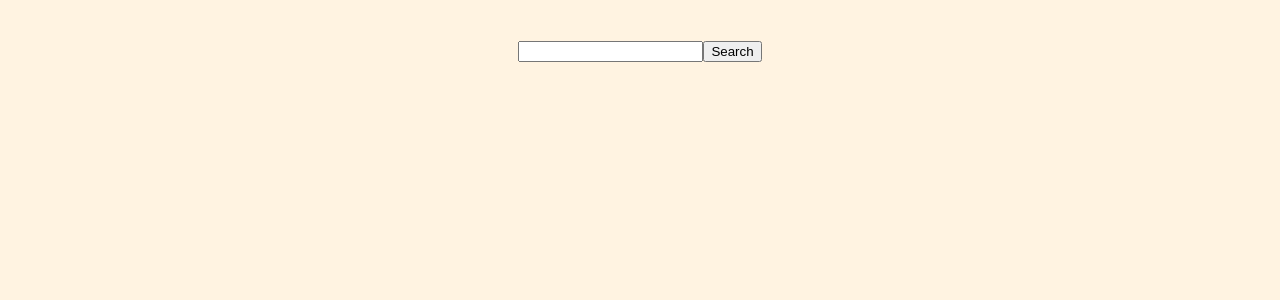
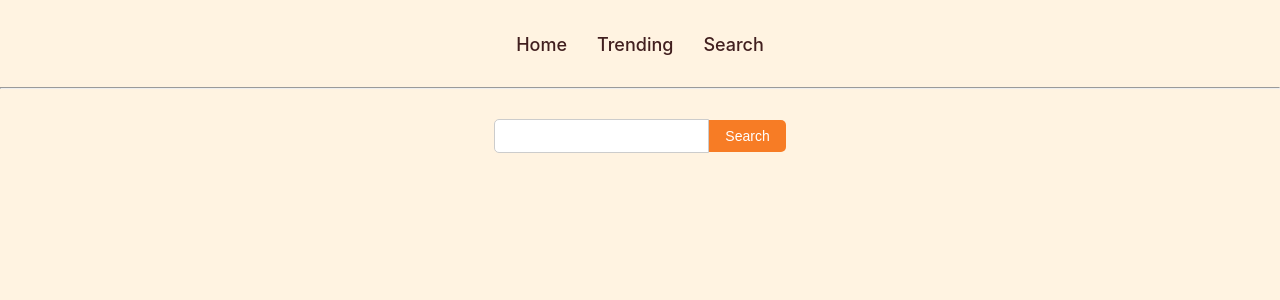
Before and after one commit to fikriwado/exercise-gengigih2, a React (Create React App) app: page /search in a window 1280 px wide. Shown: the top 300 px of the page. Built offline with nearby package versions, Linux system fonts and the light colour scheme.

Commit message:
3 page, home, tranding, search

```diff
--- a/src/App.css
+++ b/src/App.css
@@ -1,6 +1,6 @@
 body {
   background-color: #fff3e1;
-  padding: 40px;
+  padding-top: 10px;
 }
 
 .App {
@@ -24,3 +24,61 @@ body {
   font-weight: 500;
   font-size: 18px;
 }
+
+/* -------- */
+.navbar {
+  display: flex;
+  flex-direction: row;
+  justify-content: center;
+  padding: 24px;
+  gap: 30px;
+}
+
+.navbar .nav-link {
+  text-decoration: none;
+  color: #411f1f;
+  font-size: 18px;
+  font-weight: 500;
+}
+
+.nav-link:hover,
+.nav-link:focus {
+  color: #fd5d5d;
+}
+
+
+/* -------- */
+.search-bar {
+  margin-top: 30px;
+}
+
+input {
+  border-radius: 5px;
+  border: 1px solid #ccc;
+  padding: 8px 16px;
+  font-size: 14px;
+  outline: none;
+}
+
+.btn-primary {
+  padding: 8px 16px;
+  border: 0;
+  border-radius: 5px;
+  background-color: #f77c25;
+  color: white;
+  font-size: 14px;
+  cursor: pointer;
+  transition: background-color .3s;
+}
+
+.btn-primary:hover {
+  background-color: #e97421;
+}
+
+.search-bar input {
+  border-radius: 5px 0 0 5px !important;
+}
+
+.search-bar .btn-primary {
+  border-radius: 0 5px 5px 0 !important;
+}
--- a/src/App.js
+++ b/src/App.js
@@ -1,10 +1,27 @@
 import './App.css';
-import Home from './pages/home';
+import Home from './pages/Home';
+import Trending from './pages/Trending';
+import Search from './pages/Search';
+import Navbar from "./components/Navbar";
+import { BrowserRouter as Router, Switch, Route } from "react-router-dom";
 
 function App() {
   return (
     <div className="App">
-      <Home />
+      <Router>
+            <Navbar />
+            <Switch>
+                <Route path="/trending">
+                    <Trending />
+                </Route>
+                <Route path="/search">
+                    <Search />
+                </Route>
+                <Route path="/">
+                    <Home />
+                </Route>
+            </Switch>
+        </Router>
     </div>
   );
 }
--- a/src/components/Gifs/index.js
+++ b/src/components/Gifs/index.js
@@ -1,11 +1,10 @@
 import Gif from '../Gif';
 
-function Gifs({gifs}) {
-    return (
+function Gifs({gifs}) {return (
         <div className="list-gif">
-            {gifs.map((item) => {
+            {gifs.map((item, index) => {
                 return (
-                    <div className="list-item" key={item.id}>
+                    <div className="list-item" key={index}>
                         <Gif url={item.images.fixed_width.url} title={item.title} />
                         <p>{item.title}</p>
                     </div>
--- /dev/null
+++ b/src/components/Navbar/index.js
@@ -0,0 +1,22 @@
+import { Link } from "react-router-dom";
+
+const Navbar = () => {
+    return (
+        <>
+            <nav className="navbar">
+                <Link to="/" className="nav-link">
+                    Home
+                </Link>
+                <Link to="/trending" className="nav-link">
+                    Trending
+                </Link>
+                <Link to="/search" className="nav-link">
+                    Search
+                </Link>
+            </nav>
+            <hr />
+        </>
+    );
+}
+
+export default Navbar;
--- a/src/components/Searchbar/index.js
+++ b/src/components/Searchbar/index.js
@@ -13,10 +13,10 @@ const Searchbar = ({ handleResultGifs }) => {
     };
 
     return (
-        <>
+        <div className="search-bar">
             <input type="text" onChange={e => setQuery(e.target.value)} />
-            <button onClick={getGifs}>Search</button>
-        </>
+            <button className="btn-primary" onClick={getGifs}>Search</button>
+        </div>
     );
 }
 
--- /dev/null
+++ b/src/pages/Search/index.js
@@ -0,0 +1,20 @@
+import { useState } from 'react';
+import Gifs from "../../components/Gifs";
+import Searchbar from "../../components/Searchbar";
+
+const Search = () => {
+    const [gifs, setGifs] = useState([]);
+
+    const handleResultGifs = gifs => {
+        setGifs(gifs);
+    };
+
+    return (
+        <div>
+            <Searchbar handleResultGifs={handleResultGifs} />
+            <Gifs gifs={gifs} />
+        </div>
+    );
+}
+
+export default Search;
--- /dev/null
+++ b/src/pages/Trending/index.js
@@ -0,0 +1,13 @@
+import { useEffect, useState } from "react";
+import Gifs from "../../components/Gifs";
+import { getTrendingGifs } from "../../utils/fetchApi";
+
+export default function Trending() {
+    const [gifs, setGifs] = useState([]);
+
+    useEffect(() => {
+        getTrendingGifs(12).then((result) => setGifs(result));
+    }, []);
+
+    return <Gifs gifs={gifs} />;
+}
--- a/src/pages/home/index.js
+++ b/src/pages/home/index.js
@@ -1,19 +1,9 @@
-import { useState } from 'react';
-import Gifs from "../../components/Gifs";
-import Searchbar from "../../components/Searchbar";
-
 const Home = () => {
-    const [gifs, setGifs] = useState([]);
-
-    const handleResultGifs = gifs => {
-        setGifs(gifs);
-    };
-
     return (
-        <div>
-            <Searchbar handleResultGifs={handleResultGifs} />
-            <Gifs gifs={gifs} />
-        </div>
+        <>
+            <h1>Selamat Datang di Home</h1>
+            <img src="https://avatars.githubusercontent.com/u/60835073?v=4" width={200} />
+        </>
     );
 }
 
--- /dev/null
+++ b/src/utils/fetchApi.js
@@ -0,0 +1,22 @@
+const API_KEY = process.env.REACT_APP_GIPHY_KEY;
+
+// export const getTrendingImages = (limit) => {
+//     return fetch(
+//         `https://api.giphy.com/v1/gifs/trending?api_key=${API_KEY}&limit=${limit}`
+//     ).then((res) => res.json());
+// };
+
+export const getTrendingGifs = async (limit) => {
+    const response = await fetch(
+        `https://api.giphy.com/v1/gifs/trending?api_key=${API_KEY}&limit=${limit}`
+    ).then((response) => response.json())
+    .then(json => json.data);
+
+    return response;
+};
+
+// export const getImages = (query, limit) => {
+//     return fetch(
+//         `https://api.giphy.com/v1/gifs/search?api_key=${API_KEY}&q=${query}&limit=${limit}`
+//     ).then((res) => res.json());
+// };
```
